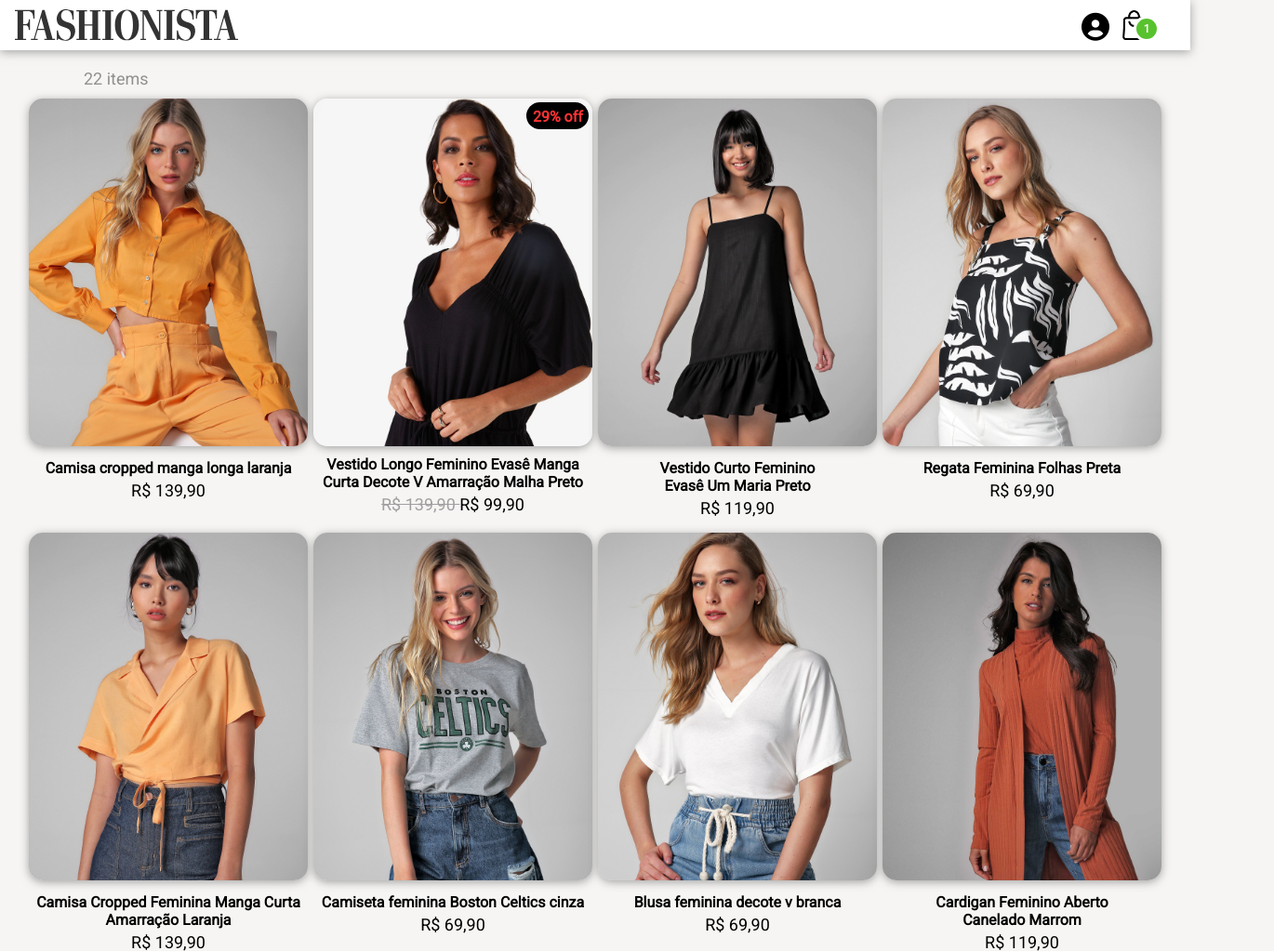
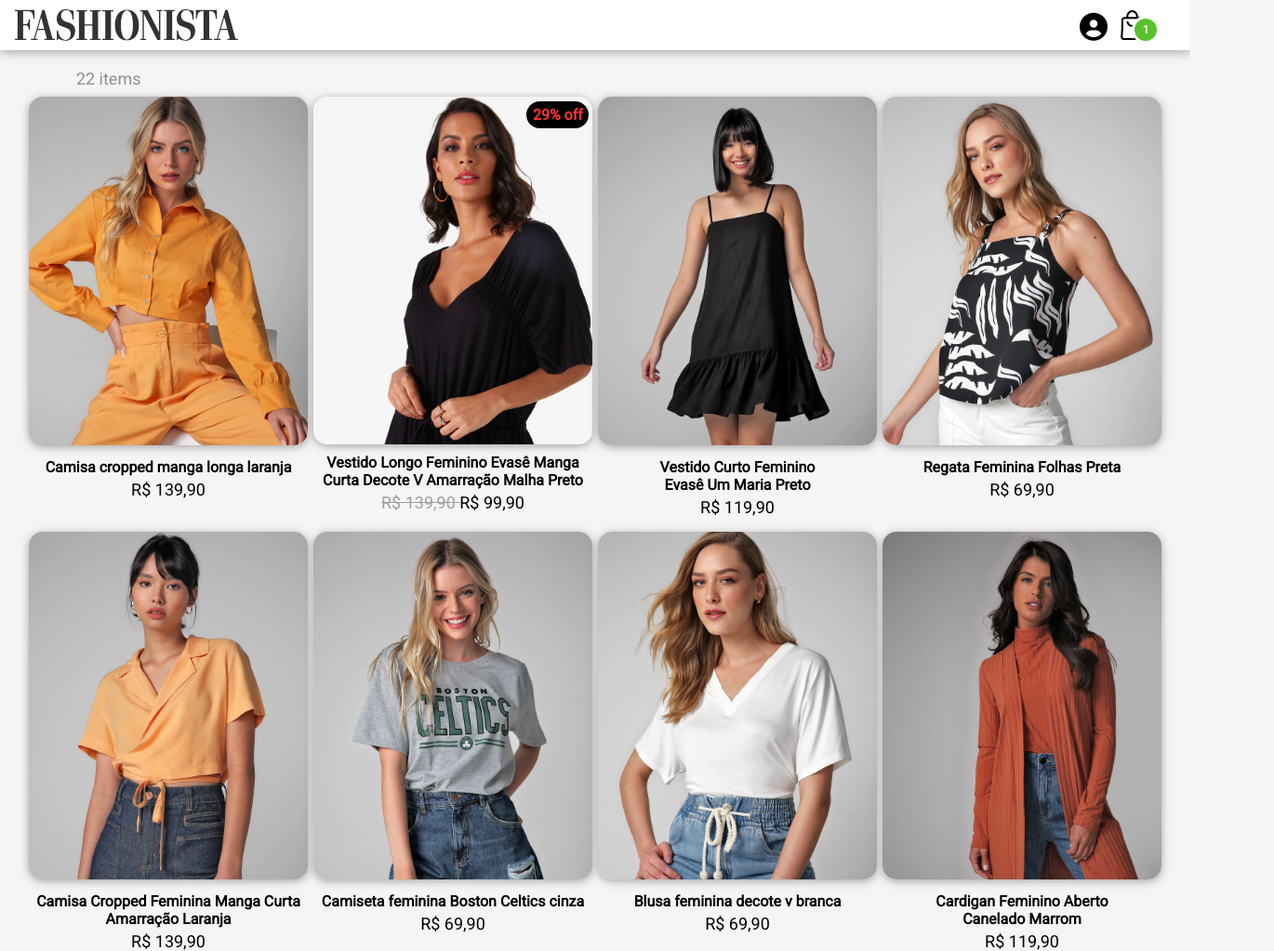
Before and after one commit to AESH9/FashionistaHome, a plain HTML site: page home.html in a window 1280 px wide. Shown: the top 1023 px of the page at 93% size, 1370 px wide, since content can reach past the window. Drawn offline with Linux system fonts and the light colour scheme.

Commit message:
FashionistaHome

```diff
--- a/mobile.css
+++ b/mobile.css
@@ -1,5 +1,5 @@
 * {
-    /* box-sizing: border-box; */
+    box-sizing: border-box;
     margin: 0;
     padding: 0;
 
@@ -35,8 +35,8 @@ body {
     align-items: center;
     -webkit-box-pack: center;
     justify-content: center;
-    height: 22px;
-    width: 22px;
+    height: 30px;
+  width: 30px;
     border-radius: 50%;
     border: 3px solid rgb(255, 255, 255);
     font-size: 12px;
@@ -44,9 +44,10 @@ body {
 }
 
 .itens {
-    padding-top: 6%;
+    padding-top: 5%;
+    padding-bottom: 4%;
     width: 100%;
-    height: 1.3rem;
+    height: 2.2rem;
     padding-left: 15%;
     color: rgb(144, 144, 144);
 
--- a/styles.css
+++ b/styles.css
@@ -1,5 +1,5 @@
 * {
- /* box-sizing: border-box;*/
+ box-sizing: border-box;
   margin: 0;
   padding: 0;
 
@@ -67,8 +67,8 @@ body {
   align-items: center;
   -webkit-box-pack: center;
   justify-content: center;
-  height: 22px;
-  width: 22px;
+  height: 30px;
+  width: 30px;
   border-radius: 50%;
   border: 3px solid rgb(255, 255, 255);
   font-size: 12px;
@@ -79,10 +79,10 @@ body {
 .itens {
   padding-top: 1.6%;
   width: 100%;
-  height: 1.3rem;
-  padding-left: 90px;
+  height: 2.2rem;
+  padding-left: 6.4%;
   color: rgb(144, 144, 144);
- /* padding-bottom: 1.5%;*/
+  padding-bottom: 1.5%;
   font-size: 18px;
 }
 
```
